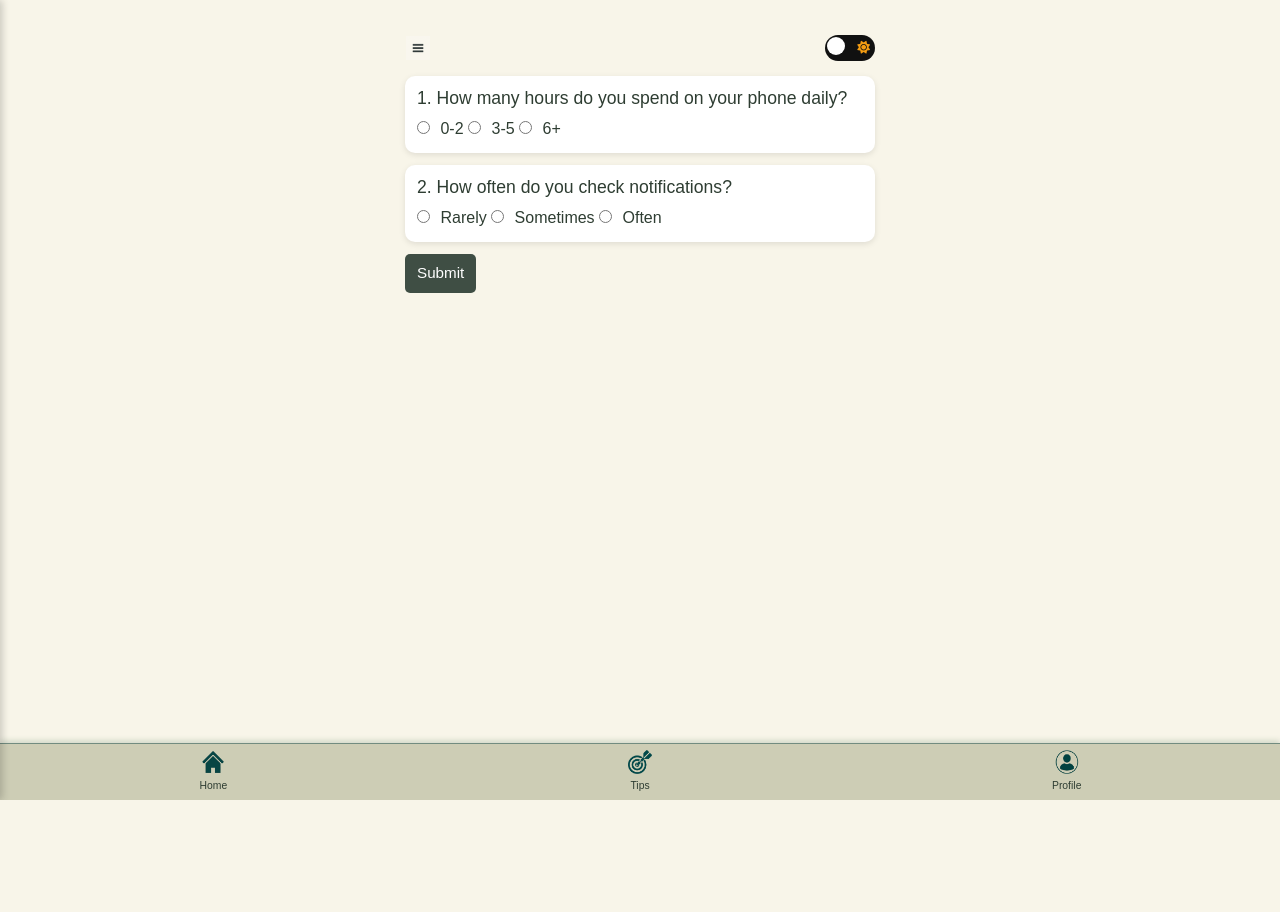
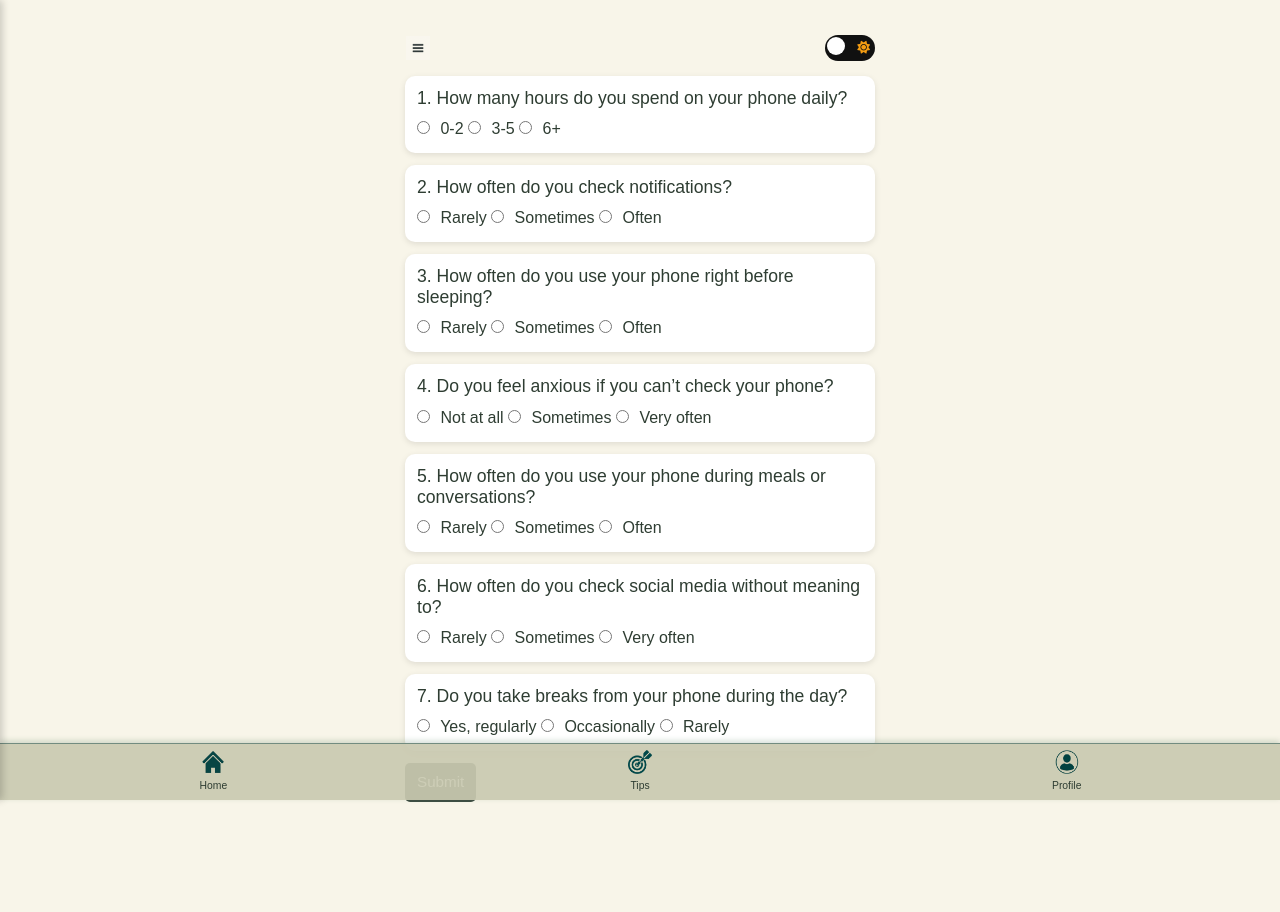
Before and after one commit to bisandilehns/ctrl-you, a Flask app: page /quiz in a window 1280 px wide. Before the commit the page ends 800 px from the top, so only its background shows below. Run offline with Flask 3, Linux system fonts and the light colour scheme.

Commit message:
quiz linked

```diff
--- a/templates/quiz.html
+++ b/templates/quiz.html
@@ -59,6 +59,36 @@
       <label><input type="radio" name="q2" value="2"> Sometimes</label>
       <label><input type="radio" name="q2" value="3"> Often</label>
     </div>
+    <div class="quiz-card">
+      <h2>3. How often do you use your phone right before sleeping?</h2>
+      <label><input type="radio" name="q3" value="1"> Rarely</label>
+      <label><input type="radio" name="q3" value="2"> Sometimes</label>
+      <label><input type="radio" name="q3" value="3"> Often</label>
+    </div>
+    <div class="quiz-card">
+  <h2>4. Do you feel anxious if you can’t check your phone?</h2>
+  <label><input type="radio" name="q4" value="1"> Not at all</label>
+  <label><input type="radio" name="q4" value="2"> Sometimes</label>
+  <label><input type="radio" name="q4" value="3"> Very often</label>
+</div>
+    <div class="quiz-card">
+  <h2>5. How often do you use your phone during meals or conversations?</h2>
+  <label><input type="radio" name="q5" value="1"> Rarely</label>
+  <label><input type="radio" name="q5" value="2"> Sometimes</label>
+  <label><input type="radio" name="q5" value="3"> Often</label>
+</div>
+<div class="quiz-card">
+  <h2>6. How often do you check social media without meaning to?</h2>
+  <label><input type="radio" name="q6" value="1"> Rarely</label>
+  <label><input type="radio" name="q6" value="2"> Sometimes</label>
+  <label><input type="radio" name="q6" value="3"> Very often</label>
+</div>
+<div class="quiz-card">
+  <h2>7. Do you take breaks from your phone during the day?</h2>
+  <label><input type="radio" name="q7" value="1"> Yes, regularly</label>
+  <label><input type="radio" name="q7" value="2"> Occasionally</label>
+  <label><input type="radio" name="q7" value="3"> Rarely</label>
+</div>
 
     <button class="submit-btn" id="submit-quiz">Submit</button>
     <div class="result-box" id="result-box"></div>
@@ -90,17 +120,31 @@ document.addEventListener('click',e=>{if(!sideMenu.contains(e.target)&&!hamburge
 document.getElementById('logout-link').addEventListener('click',()=>{
   window.location.href="{{ url_for('logout') }}";
 });
+document.getElementById('submit-quiz').addEventListener('click',()=>{
+  let score = 0;
+  const answers = ['q1','q2','q3','q4','q5','q6','q7'];
+  const totalQuestions = answers.length;
 
-document.getElementById('submit-quiz').addEventListener('click',()=>{
-  let score=0;
-  const answers=['q1','q2'];
   answers.forEach(q=>{
-    const val=document.querySelector(`input[name="${q}"]:checked`);
-    if(val) score+=parseInt(val.value);
+    const val = document.querySelector(`input[name="${q}"]:checked`);
+    if(val) score += parseInt(val.value);
   });
-  const username="{{ username }}" || "User";
-  let feedback="You scored "+score+" points, "+username+"!";
-  document.getElementById('result-box').textContent=feedback;
+
+  const maxScore = totalQuestions * 3; //the max points is 3 per qeustion
+  const percent = Math.round((score / maxScore) * 100); //  percentage
+
+
+  // givesthem feedback based on the percentages
+  let feedback;
+  if(percent <= 45){
+    feedback = `Hi, your phone usage is low (${percent}%). Keep up the great job!`;
+  } else if(percent <= 65){
+    feedback = `Hi, your phone usage is moderate (${percent}%). Try to reduce it a bit. You can do it !`;
+  } else{
+    feedback = `Hi, your phone usage is high (${percent}%). Consider taking breaks and You can have a look at the tips page and consider following such stratergies ! Good Luck !`;
+  }
+
+  document.getElementById('result-box').textContent = feedback;
 });
 </script>
 </body>
```
